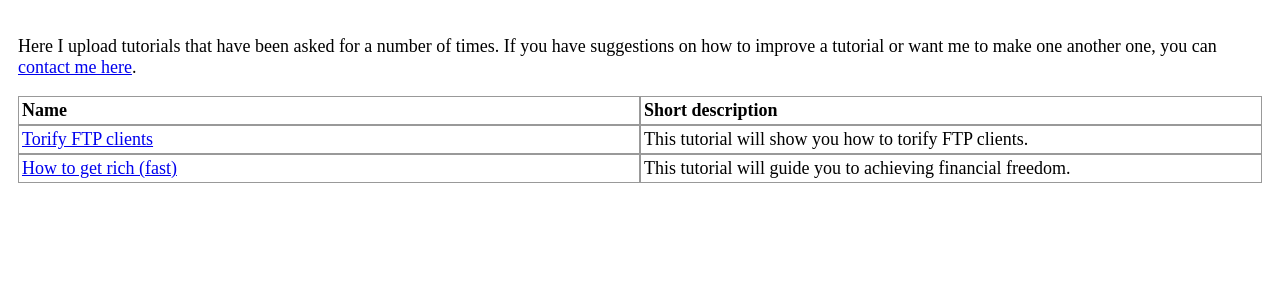
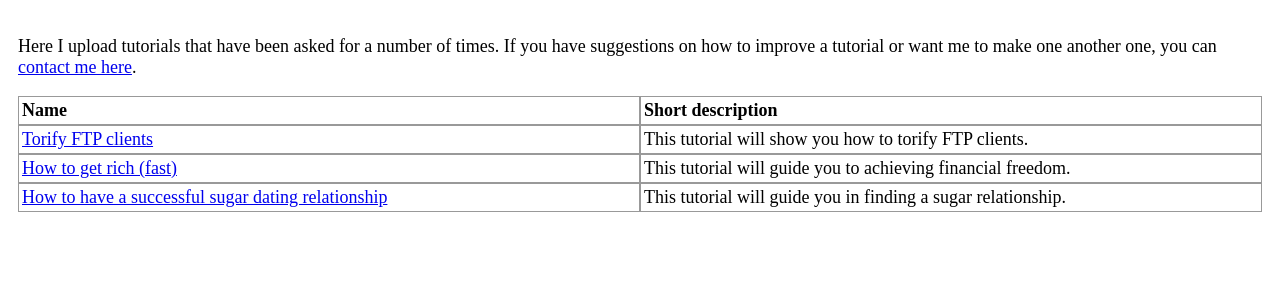
Before and after one commit to DanWin/main-website, a PHP site: page /tutorials/index.php in a window 1280 px wide. Shown: the part 61-361 px from the top of the page. Run offline with PHP 8.4, Linux system fonts and the light colour scheme.

Commit message:
Add sugar dating tutorial

```diff
--- a/tutorials/index.php
+++ b/tutorials/index.php
@@ -30,6 +30,7 @@ global $language, $dir, $locale;
 <div class="headerrow"><div class="cell"><?php echo _('Name'); ?></div><div class="cell"><?php echo _('Short description'); ?></div></div>
 <div class="row"><div class="cell"><a href="torify-ftp/"><?php echo _('Torify FTP clients'); ?></a></div><div class="cell"><?php echo _('This tutorial will show you how to torify FTP clients.'); ?></div></div>
 <div class="row"><div class="cell"><a href="get-rich-fast/"><?php echo _('How to get rich (fast)'); ?></a></div><div class="cell"><?php echo _('This tutorial will guide you to achieving financial freedom.'); ?></div></div>
+<div class="row"><div class="cell"><a href="successful-sugar-dating/"><?php echo _('How to have a successful sugar dating relationship'); ?></a></div><div class="cell"><?php echo _('This tutorial will guide you in finding a sugar relationship.'); ?></div></div>
 </div>
 </main>
 </body></html>
```
Also changed, not shown: 1 other file.
